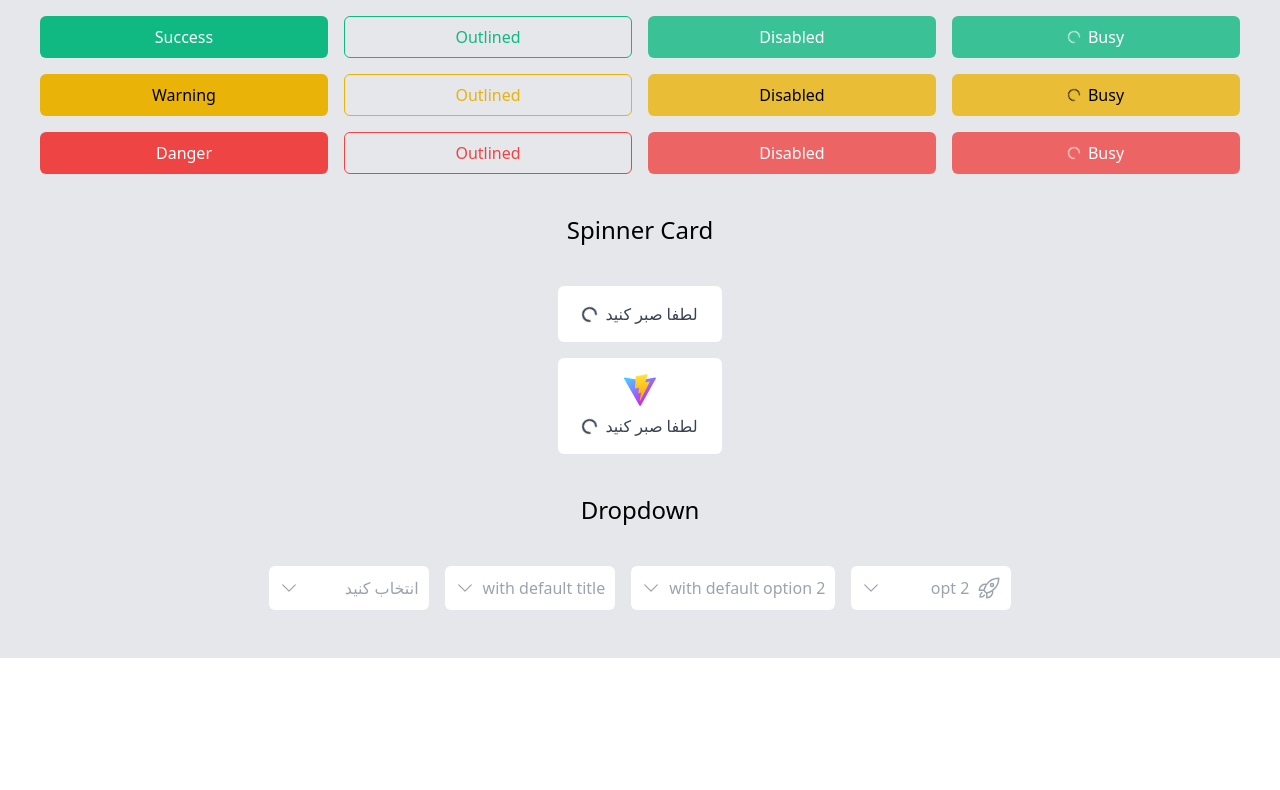
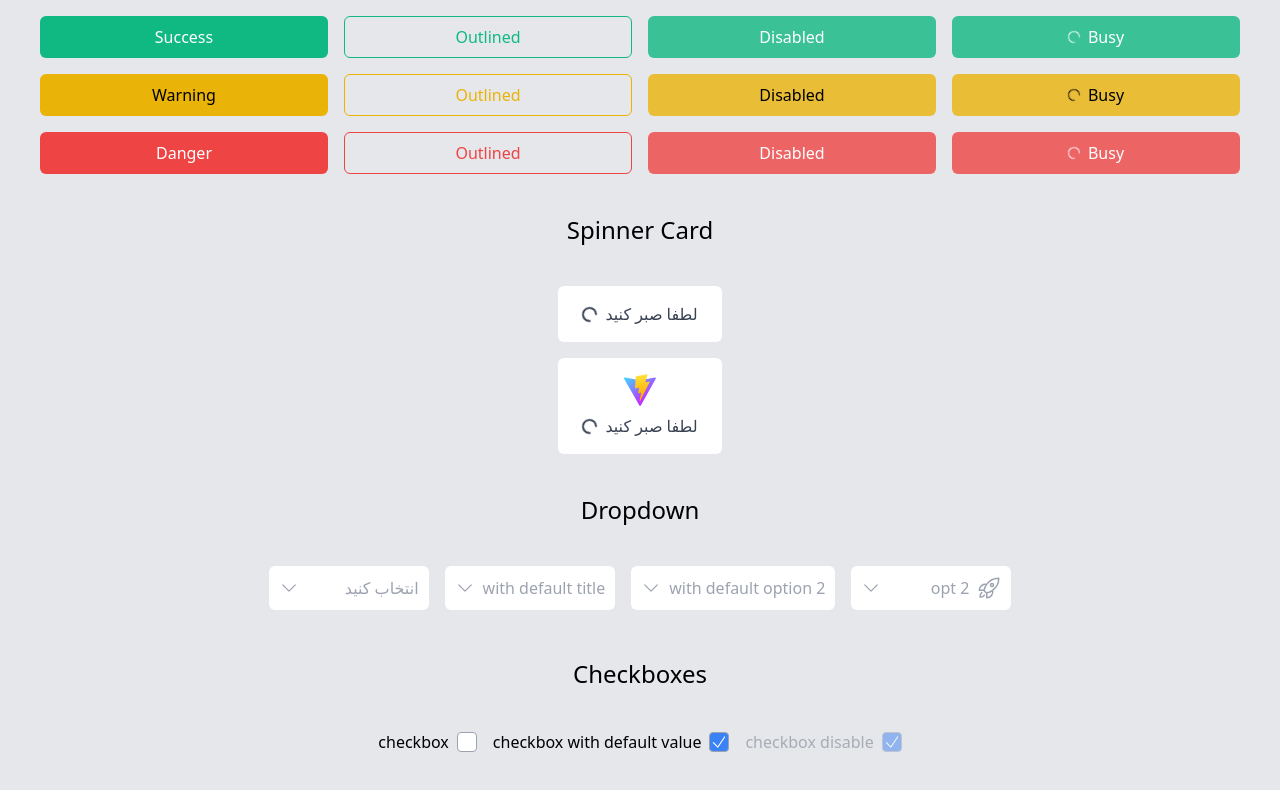
Before and after one commit to pouria-drd/drd-ui, a React (Vite) app: page / in a window 1280 px wide. Shown: the part 386-1176 px from the top of the page. Before the commit the page ends 1044 px from the top, so only its background shows below. Built offline with nearby package versions, Linux system fonts and the light colour scheme.

Commit message:
added checkbox component

```diff
--- a/src/App.tsx
+++ b/src/App.tsx
@@ -1,8 +1,10 @@
 import Buttons from "./components/preview/Buttons";
 
-import "./assets/styles/App.css";
 import Spinners from "./components/preview/Spinners";
 import Dropdowns from "./components/preview/Dropdowns";
+import Checkboxes from "./components/preview/Checkboxes";
+
+import "./assets/styles/App.css";
 
 function App() {
   return (
@@ -15,6 +17,9 @@ function App() {
 
       <h1 className="text-center text-2xl">Dropdown</h1>
       <Dropdowns />
+
+      <h1 className="text-center text-2xl">Checkboxes</h1>
+      <Checkboxes />
     </div>
   );
 }
--- a/src/components/custom-ui/checkbox/Checkbox.tsx
+++ b/src/components/custom-ui/checkbox/Checkbox.tsx
@@ -1,5 +1,46 @@
-const Checkbox = () => {
-  return <div>Checkbox</div>;
+import { useState } from "react";
+import TickIcon from "./icons/TickIcon";
+
+interface CheckBoxProps {
+  label: string;
+  className?: string;
+  disabled?: boolean;
+  defaultChecked?: boolean;
+  onChange?: (checked: boolean) => void;
+}
+
+const Checkbox = (checkBoxProps: CheckBoxProps) => {
+  const [checked, setChecked] = useState(checkBoxProps.defaultChecked);
+
+  const handleCheckboxChange = () => {
+    if (checkBoxProps.disabled) return;
+
+    const newValue = !checked;
+    setChecked(newValue);
+    checkBoxProps.onChange?.(newValue);
+  };
+
+  return (
+    <div
+      className={`flex items-center justify-between gap-2 ${
+        checkBoxProps.disabled
+          ? "opacity-50 cursor-not-allowed"
+          : "cursor-pointer"
+      } ${checkBoxProps.className}`}
+      onClick={handleCheckboxChange}
+    >
+      <div className={`${checkBoxProps.disabled ? "text-gray-500" : ""}`}>
+        {checkBoxProps.label}
+      </div>
+
+      <div
+        className={`size-5 flex items-center justify-center text-white
+        border border-gray-400 rounded ${checked ? "bg-blue-500" : "bg-white"}`}
+      >
+        {checked && <TickIcon />}
+      </div>
+    </div>
+  );
 };
 
 export default Checkbox;
--- /dev/null
+++ b/src/components/custom-ui/checkbox/icons/TickIcon.tsx
@@ -0,0 +1,20 @@
+const TickIcon = () => {
+  return (
+    <svg
+      xmlns="http://www.w3.org/2000/svg"
+      fill="none"
+      viewBox="0 0 24 24"
+      strokeWidth={1.5}
+      stroke="currentColor"
+      className="size-5"
+    >
+      <path
+        strokeLinecap="round"
+        strokeLinejoin="round"
+        d="m4.5 12.75 6 6 9-13.5"
+      />
+    </svg>
+  );
+};
+
+export default TickIcon;
--- a/src/components/custom-ui/dropdown/Dropdown.tsx
+++ b/src/components/custom-ui/dropdown/Dropdown.tsx
@@ -31,7 +31,7 @@ const Dropdown = (dropdownProps: DropdownProps) => {
     const num = dropdownProps.defaultOption;
 
     if (num !== undefined && num >= 0 && num < dropdownProps.children.length) {
-      handleOptionClick(dropdownProps.children[num]);
+      setSelectedOption(dropdownProps.children[num]);
     }
   }, [dropdownProps.defaultOption]);
 
--- /dev/null
+++ b/src/components/preview/Checkboxes.tsx
@@ -0,0 +1,27 @@
+import { Checkbox } from "../custom-ui";
+import BaseCard from "./BaseCard";
+
+const Checkboxes = () => {
+  const handleCheckbox = (value: boolean) => {
+    console.log(value);
+  };
+
+  return (
+    <BaseCard className="!flex-row">
+      <Checkbox label="checkbox" onChange={handleCheckbox} />
+      <Checkbox
+        label="checkbox with default value"
+        defaultChecked={true}
+        onChange={handleCheckbox}
+      />
+      <Checkbox
+        disabled={true}
+        label="checkbox disable"
+        defaultChecked={true}
+        onChange={handleCheckbox}
+      />
+    </BaseCard>
+  );
+};
+
+export default Checkboxes;
```
